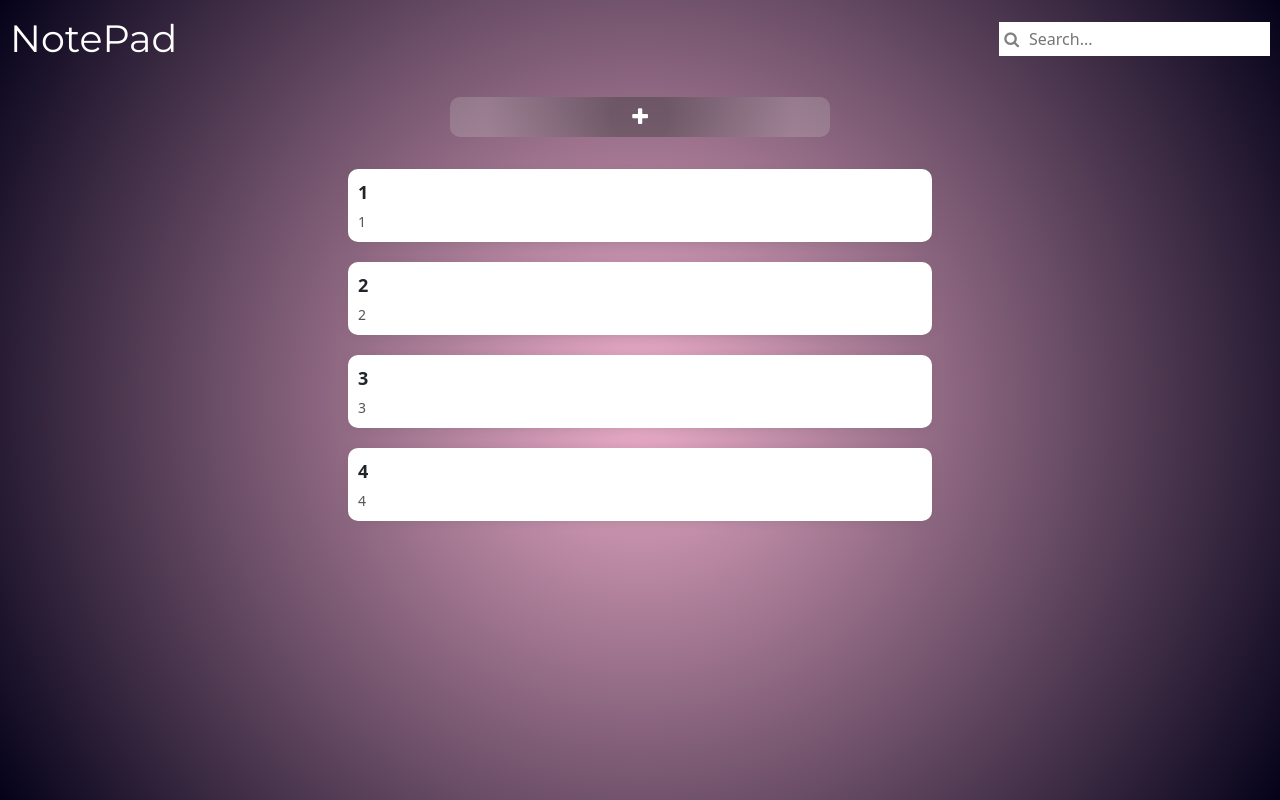
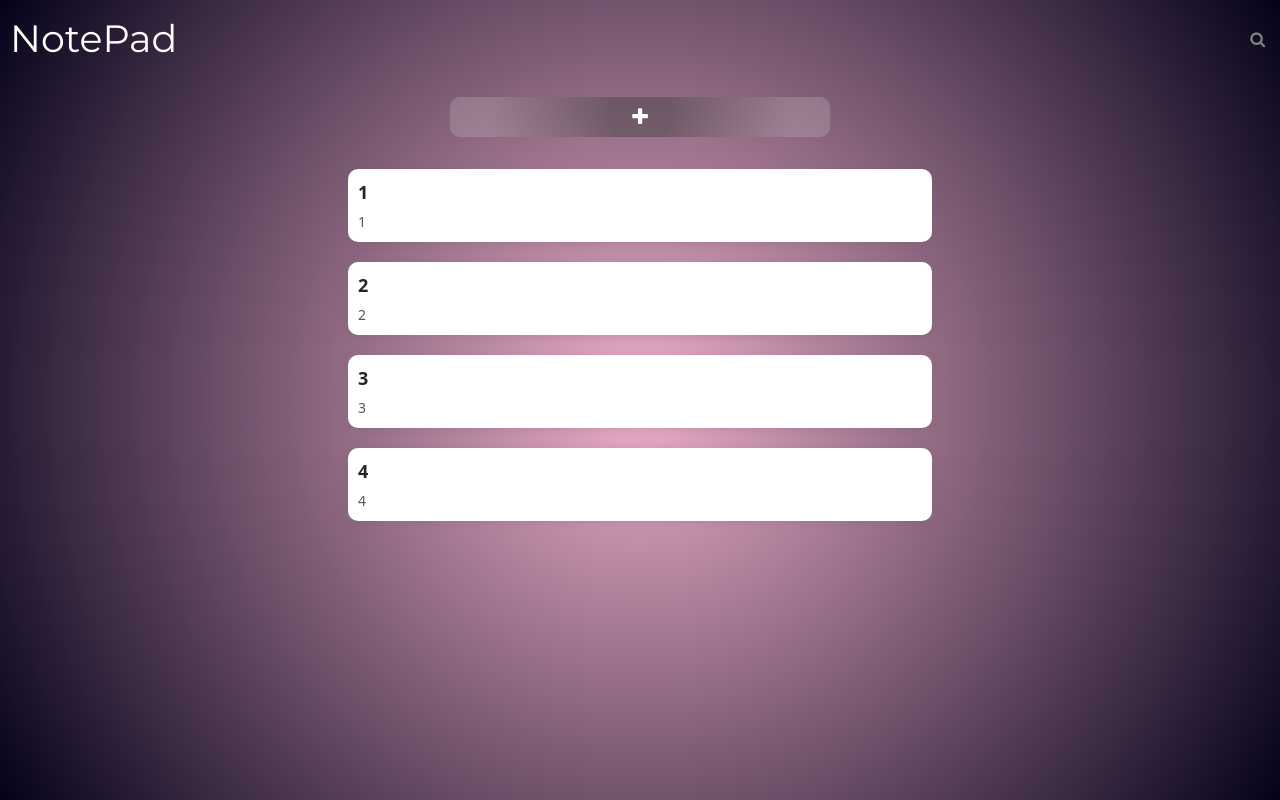
Before and after one commit to Shauryapst/google-keep-clone, a React (Create React App) app: page / in a window 1280 px wide. Built offline with nearby package versions, Linux system fonts and the light colour scheme; a web font is replaced by a local one.

Commit message:
FIX:
1. Search bar css
2.Modified search button
3. Overflow of notes list

```diff
--- a/src/App.css
+++ b/src/App.css
@@ -1,7 +1,6 @@
 .App{
     width: 100%;
     height: 100vh;
-
     background: rgb(238,174,202);
     background: radial-gradient(circle, rgba(238,174,202,1) 0%, rgba(4,2,25,1) 100%);
 }
--- a/src/components/Home/Home.css
+++ b/src/components/Home/Home.css
@@ -14,11 +14,7 @@
   justify-content: space-around;
   margin-top: 20px;
   overflow-y: auto;
-  max-height: 800px;
-
-  @media (max-width: 600px) {
-    max-height: none;
-  }
+  max-height: 600px;
   -ms-overflow-style: none;
   scrollbar-width: thin;
   scrollbar-color: transparent transparent;
--- a/src/components/Home/Home.jsx
+++ b/src/components/Home/Home.jsx
@@ -57,11 +57,13 @@ const Home = ({ notes, searchQuery, updateNoteList }) => {
   };
   return (
     <div className="home-container">
+      {searchQuery.length===0 ?
       <div className="add-note-box">
         <span className="add-note-tab" onClick={handleAddButtonClick}>
           <i className="fa fa-plus add-note-icon"></i>
         </span>
-      </div>
+      </div> :<></>
+}
       <div className="note-list">
         <ListView
           notes={displayNotes}
--- a/src/components/NavBar/NavBar.jsx
+++ b/src/components/NavBar/NavBar.jsx
@@ -1,26 +1,45 @@
-import React, {useState} from "react";
-import "./Navbar.css";
+// Navbar.js
+
+import React, { useState } from 'react';
+import './Navbar.css';
+
 const Navbar = ({ handleSearch }) => {
   const [searchString, setSearchString] = useState('');
+  const [isSearchBoxVisible, setIsSearchBoxVisible] = useState(false);
 
-  const handleSearchChange = (e) =>{
-    setSearchString(e.target.value)
+  const handleSearchChange = (e) => {
+    setSearchString(e.target.value);
+    handleSearch(e.target.value);
+  };
 
+  const toggleSearchBox = () => {
+    setIsSearchBoxVisible(!isSearchBoxVisible);
+  };
 
-      handleSearch(e.target.value);
+  const handleSearchButtonClick = () => {
+    handleSearch(searchString);
+    toggleSearchBox();
+  };
 
-  }
   return (
-    <nav className="navbar">
+    <nav className={`navbar ${isSearchBoxVisible ? 'search-open' : ''}`}>
       <div className="navbar-left">
         <span className="app-name">NotePad</span>
       </div>
-      <div className="navbar-middle">
-        <i
-          className="fa fa-search search-icon"
-          onClick={()=>handleSearch(searchString)}
+      <div className="navbar-right">
+        <div className="search-box-container">
+          <input
+            type="text"
+            placeholder="Search..."
+            className={`search-box ${isSearchBoxVisible ? 'visible' : ''}`}
+            onChange={handleSearchChange}
+          />
+          <i
+          className={`fa fa-search search-icon`}
+          onClick={toggleSearchBox}
         ></i>
-        <input type="text" placeholder="Search..." className="search-box" onChange={handleSearchChange} />
+        </div>
+
       </div>
     </nav>
   );
--- a/src/components/NavBar/Navbar.css
+++ b/src/components/NavBar/Navbar.css
@@ -1,9 +1,12 @@
+/* Navbar.css */
+
 .navbar {
     display: flex;
     justify-content: space-between;
     align-items: center;
     padding: 10px;
     color: white;
+    transition: background-color 0.3s ease;
 }
 
 .app-name {
@@ -13,28 +16,55 @@
     font-weight: 400;
 }
 
-.navbar-middle {
+.navbar-right {
     display: flex;
     align-items: center;
-    background-color: white;
 }
 
+.search-box-container {
+    overflow: hidden;
+    position: relative;
+}
+
+
 .search-box {
+    padding: 0px;
+    margin: 0px;
+    border: none;
+    outline: none;
+    width: 0;
+    font-family: "Montserrat";
+    background-color: rgba(0, 0, 0, 0.2);
+    box-shadow: 0 0 25px 0 rgba(86, 27, 62, 0.4);
+    border-radius: 10px;
+    transition: width 0.3s ease;
+}
+
+.search-box.visible {
+
+    color: white;
     padding: 5px;
-    margin-right: 5px;
-    border:none;
-    outline:none;
+
+    width: 200px;
 }
 
 .search-icon {
     font-size: 16px;
     color: grey;
     margin: 5px;
+    cursor: pointer;
+    transition: transform 0.3s ease;
 }
 
-.navbar-right {
-    display: flex;
-    align-items: center;
+.search-icon.visible {
+    transform: translateX(-150px);
+}
+
+.search-icon {
+    font-size: 16px;
+    color: grey;
+    margin: 5px;
+    cursor: pointer;
 }
 
 .navbar-button {
@@ -45,26 +75,33 @@
     color: white;
 }
 
-.icon {
-    font-size: 18px;
-}
+@media (max-width: 600px) {
 
-.profile-icon {
-    font-size: 18px;
-    margin-left: 10px;
-}
+    /* .navbar-button {
+        display: none;
+    } */
 
-@media (max-width: 600px) {
-    .navbar-middle {
-        display: none;
+    .search-box {
+        width: 0px;
     }
 
-    .navbar-right {
+    .search-icon.visible {
+        transform: translateX(-150px);
+    }
+
+    .search-box.visible {
+
+        color: white;
+        padding: 5px;
+        width: 120px;
+    }
+
+    /* .search-icon {
+        display: block;
+    } */
+
+    /* .navbar-right {
         flex-direction: column;
         align-items: flex-end;
-    }
-
-    .search-box {
-        display: none;
-    }
+    } */
 }
```
